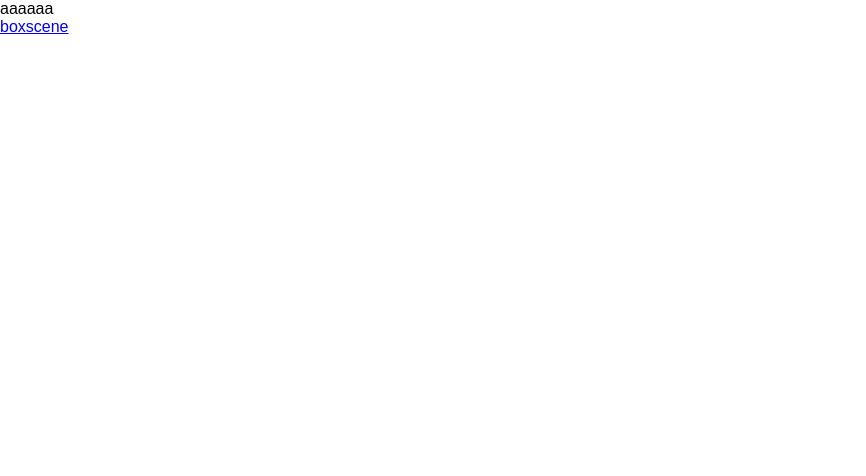
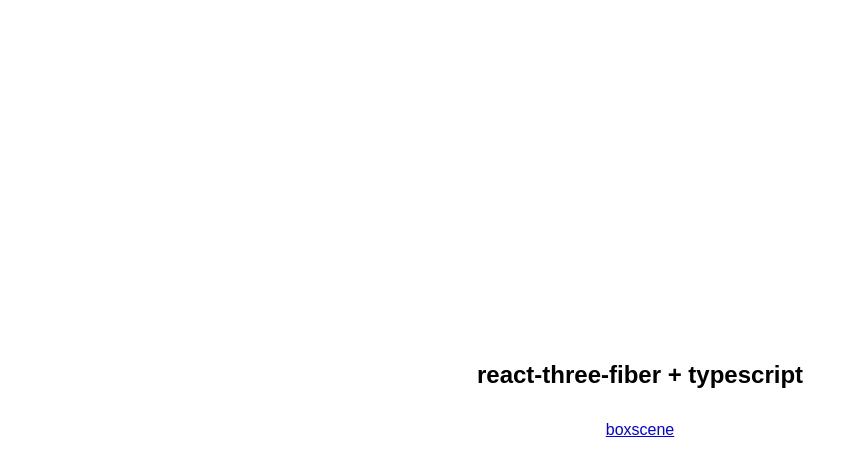
Before and after one commit to murakamiren/react-first-3d, a React (Vite) app: page / in a window 1280 px wide. Shown: the top 476 px of the page, without its empty margins (0-866 px from the left). Built offline with nearby package versions, Linux system fonts and the light colour scheme.

Commit message:
scene wrap

```diff
--- a/src/components/box.tsx
+++ b/src/components/box.tsx
@@ -29,7 +29,7 @@
 			onPointerOver={() => setHover(true)}
 			onPointerOut={() => setHover(false)}
 		>
-			<boxGeometry args={[1.5, 1.5, 1.5]} />
+			<boxGeometry args={[1, 1, 1]} />
 			<meshStandardMaterial color={hover ? "orange" : "#939393"} />
 			<Annotation />
 		</animated.mesh>
--- /dev/null
+++ b/src/components/sceneWrap.tsx
@@ -0,0 +1,15 @@
+import { FC, ReactNode, Suspense } from "react";
+
+type SceneWrapProps = {
+	children: ReactNode;
+};
+
+const SceneWrap: FC<SceneWrapProps> = ({ children }) => {
+	return (
+		<div style={{ width: "100vw", height: "100vh" }}>
+			<Suspense fallback={<h1>loading...</h1>}>{children}</Suspense>
+		</div>
+	);
+};
+
+export default SceneWrap;
--- a/src/index.tsx
+++ b/src/index.tsx
@@ -1,10 +1,17 @@
-const Index = () => {
+import { FC } from "react";
+import { indexStyle } from "./styles";
+
+const Index: FC = () => {
 	return (
 		<div style={{ width: "100vw", height: "100vh" }}>
-			<p>aaaaaa</p>
-			<p>
-				<a href="boxscene">boxscene</a>
-			</p>
+			<nav css={indexStyle}>
+				<h1>react-three-fiber + typescript</h1>
+				<ul>
+					<li>
+						<a href="boxscene">boxscene</a>
+					</li>
+				</ul>
+			</nav>
 		</div>
 	);
 };
--- a/src/pages/boxScene.tsx
+++ b/src/pages/boxScene.tsx
@@ -1,18 +1,22 @@
+import { PerspectiveCamera } from "@react-three/drei";
 import { Canvas } from "@react-three/fiber";
+import { Suspense } from "react";
 import Box from "../components/box";
 import Rig from "../components/rig";
+import SceneWrap from "../components/sceneWrap";
 import "../styles/styles.css";
 
 const BoxScene = () => {
 	return (
-		<div style={{ width: "100vw", height: "100vh" }}>
-			<Canvas shadows camera={{ position: [0, 1.5, 8], fov: 80 }}>
+		<SceneWrap>
+			<Canvas shadows>
+				<PerspectiveCamera makeDefault />
 				<ambientLight intensity={0.2} />
 				<Rig />
 				<pointLight position={[10, 10, 10]} />
-				<Box position={[-1.2, 0, 2]} castShadow />
+				<Box position={[-1.2, 0, 0]} castShadow />
 			</Canvas>
-		</div>
+		</SceneWrap>
 	);
 };
 
--- a/src/styles/annotation.ts
+++ b/src/styles/annotation.ts
@@ -2,11 +2,11 @@
 
 export const annotationStyle = css`
 	width: 260px;
-	transform: translate3d(35%, 0, 0);
+	transform: translate3d(25%, -10%, 0);
 	text-align: left;
 	background: #333;
 	color: white;
-	padding: 10px 15px;
+	padding: 12px 16px;
 	border-radius: 6px;
 
 	&::before {
@@ -20,10 +20,11 @@
 	}
 
 	h1 {
+		font-size: 16px;
 		margin-bottom: 8px;
 	}
 
 	p {
-		font-size: 14px;
+		font-size: 12px;
 	}
 `;
--- /dev/null
+++ b/src/styles/index.ts
@@ -0,0 +1,17 @@
+import { css } from "@emotion/react";
+
+export const indexStyle = css`
+	display: flex;
+	width: 100%;
+	height: 100%;
+	flex-direction: column;
+	justify-content: center;
+	align-items: center;
+	gap: 32px;
+	ul {
+		list-style: none;
+		display: flex;
+		flex-direction: column;
+		gap: 16px;
+	}
+`;
```
Also changed, not shown: src/pages/modelScene.tsx (added, +8 -0 lines).
